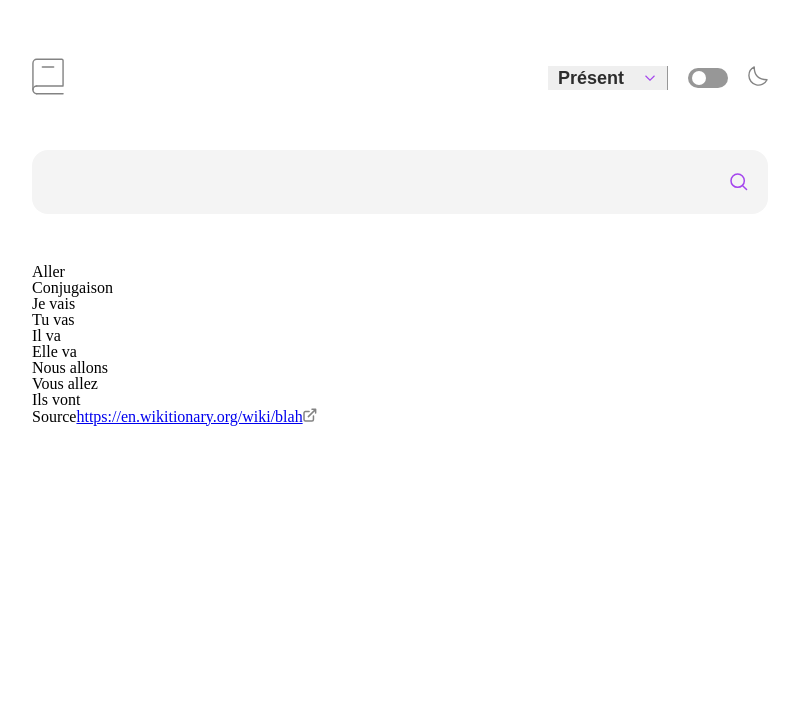
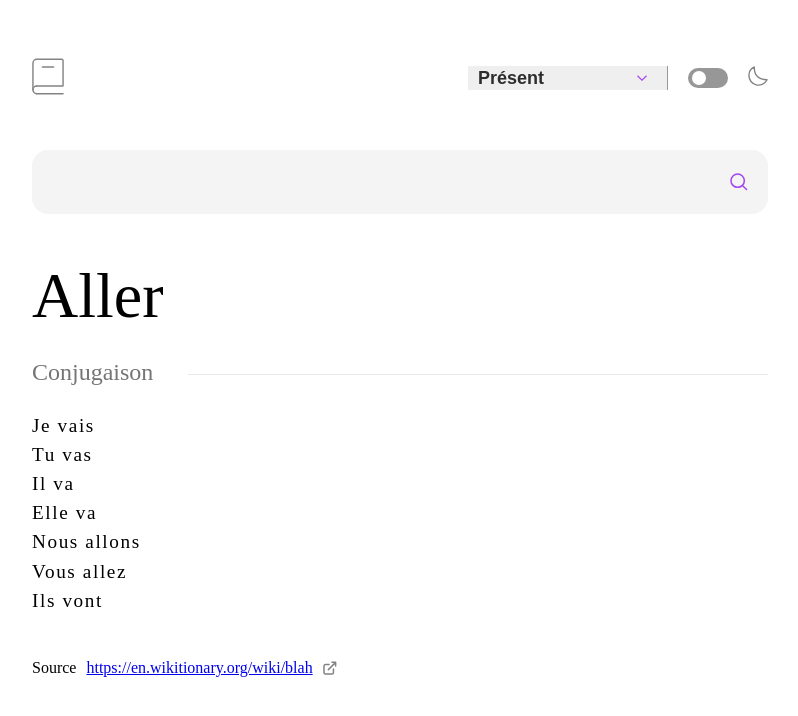
Before and after one commit to Xavier-Hsiao/french-conjugation-tool, a React (Vite) app: page / in a window 1280 px wide. Shown: the top 716 px of the page, without its empty margins (240-1038 px from the left). Built offline with nearby package versions, Linux system fonts and the light colour scheme.

Commit message:
Build: add Main and Footer component

```diff
--- a/src/App.jsx
+++ b/src/App.jsx
@@ -3,6 +3,8 @@ import * as FrenchVerbs from "french-verbs";
 import Lefff from "french-verbs-lefff/dist/conjugations.json";
 import Header from "./components/Header/Header";
 import Search from "./components/Search/Search";
+import Main from "./components/Main/Main";
+import Footer from "./components/Footer/Footer";
 
 export default function App() {
   return (
@@ -14,38 +16,3 @@ export default function App() {
     </div>
   );
 }
-
-function Main() {
-  return (
-    <main>
-      <h1>Aller</h1>
-      <div className={styles.divider}>
-        <p>Conjugaison</p>
-      </div>
-      <div className={styles.result}>
-        <p>Je vais</p>
-        <p>Tu vas</p>
-        <p>Il va</p>
-        <p>Elle va</p>
-        <p>Nous allons</p>
-        <p>Vous allez</p>
-        <p>Ils vont</p>
-      </div>
-    </main>
-  );
-}
-
-function Footer() {
-  return (
-    <footer>
-      <div className="source">
-        <span>Source</span>
-        <a href="#">https://en.wikitionary.org/wiki/blah</a>
-        <img
-          src="src/assets/images/icon-new-window.svg"
-          alt="new-window-icon"
-        />
-      </div>
-    </footer>
-  );
-}
--- /dev/null
+++ b/src/components/Footer/Footer.jsx
@@ -0,0 +1,16 @@
+import styles from "./Footer.module.scss";
+
+export default function Footer() {
+  return (
+    <footer>
+      <div className={styles.source}>
+        <span>Source</span>
+        <a href="#">https://en.wikitionary.org/wiki/blah</a>
+        <img
+          src="src/assets/images/icon-new-window.svg"
+          alt="new-window-icon"
+        />
+      </div>
+    </footer>
+  );
+}
--- /dev/null
+++ b/src/components/Footer/Footer.module.scss
@@ -0,0 +1,7 @@
+@use "../../styles/color.module.scss";
+
+.source {
+  display: flex;
+  gap: 10px;
+  font-size: 1rem;
+}
--- a/src/components/Header/Header.module.scss
+++ b/src/components/Header/Header.module.scss
@@ -22,7 +22,7 @@
 
       select {
         appearance: none;
-        width: 120px;
+        width: 200px;
         height: 24px;
         padding: 0 10px;
         outline-style: none;
--- /dev/null
+++ b/src/components/Main/Main.jsx
@@ -0,0 +1,21 @@
+import styles from "./Main.module.scss";
+
+export default function Main() {
+  return (
+    <main>
+      <h1>Aller</h1>
+      <div className={styles.divider}>
+        <p>Conjugaison</p>
+      </div>
+      <div className={styles.result}>
+        <p>Je vais</p>
+        <p>Tu vas</p>
+        <p>Il va</p>
+        <p>Elle va</p>
+        <p>Nous allons</p>
+        <p>Vous allez</p>
+        <p>Ils vont</p>
+      </div>
+    </main>
+  );
+}
--- /dev/null
+++ b/src/components/Main/Main.module.scss
@@ -0,0 +1,40 @@
+@use "../../styles//color.module.scss";
+
+main {
+  display: flex;
+  flex-direction: column;
+  gap: 2rem;
+  margin-bottom: 50px;
+
+  h1 {
+    font-size: 4rem;
+  }
+
+  .divider {
+    font-size: 1.5rem;
+    color: color.$text-secondary;
+
+    p {
+      position: relative;
+    }
+
+    p::after {
+      content: "";
+      display: inline-block;
+      position: absolute;
+      right: 0;
+      top: 60%;
+      width: 580px;
+      height: 1px;
+      background-color: #e9e9e9;
+    }
+  }
+
+  .result {
+    display: flex;
+    flex-direction: column;
+    gap: 10px;
+    font-size: 1.2rem;
+    letter-spacing: .1rem;
+  }
+}
```
